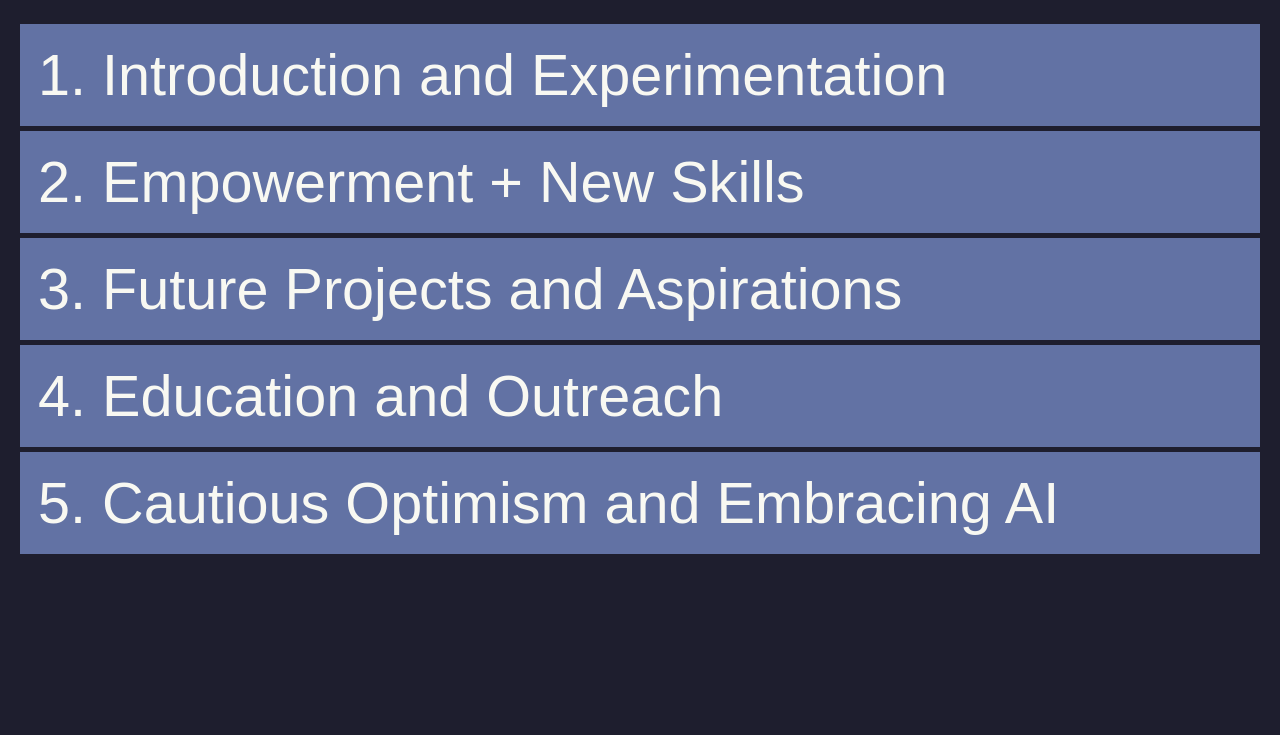
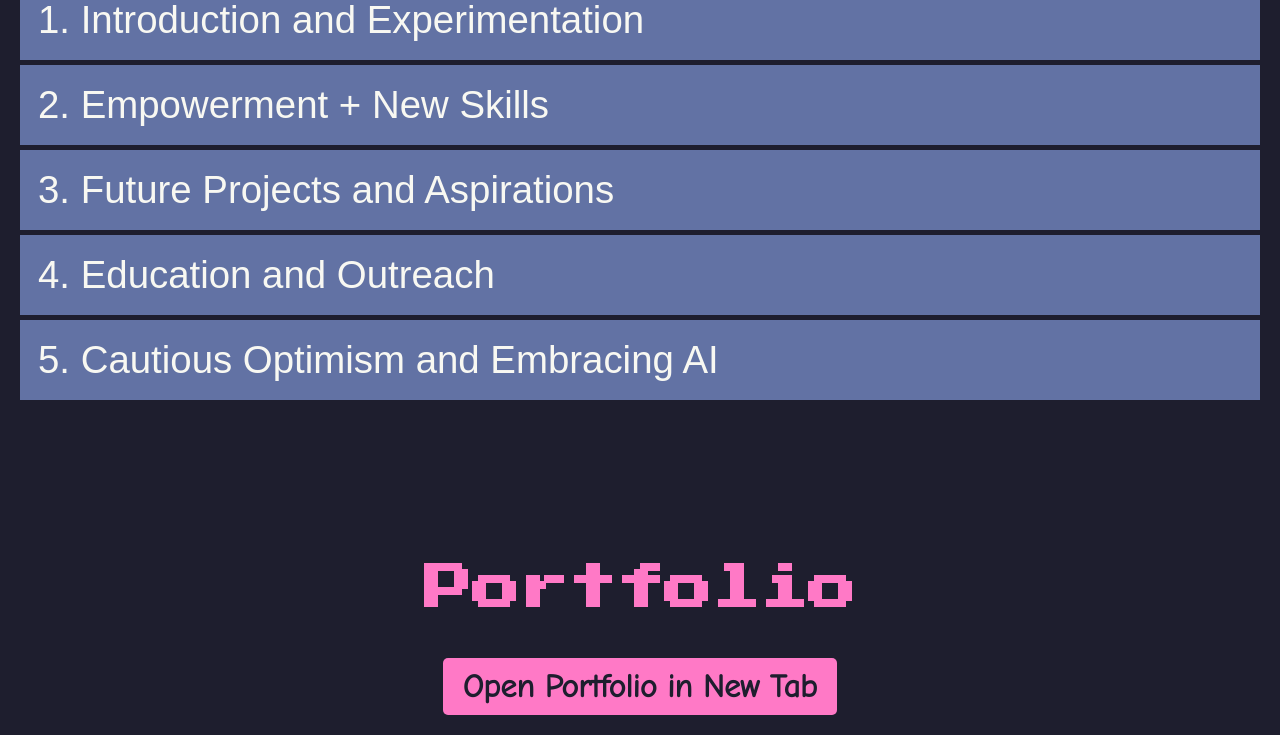
Before and after one commit to alyssalb/AIReflection, a plain HTML site: page index.html in a window 1280 px wide. Shown: the part 466-1201 px from the top of the page. Drawn offline with Linux system fonts and the light colour scheme.

Commit message:
Update styles.css

```diff
--- a/styles.css
+++ b/styles.css
@@ -76,7 +76,7 @@ section {
 
 #reflections, #portfolio, #contact {
   background-color: #1E1E2E;
-  font-size: 3em
+  font-size: 2em
 }
 /* Portfolio */
 /* Styles for the iframe container portfolio section */
```
